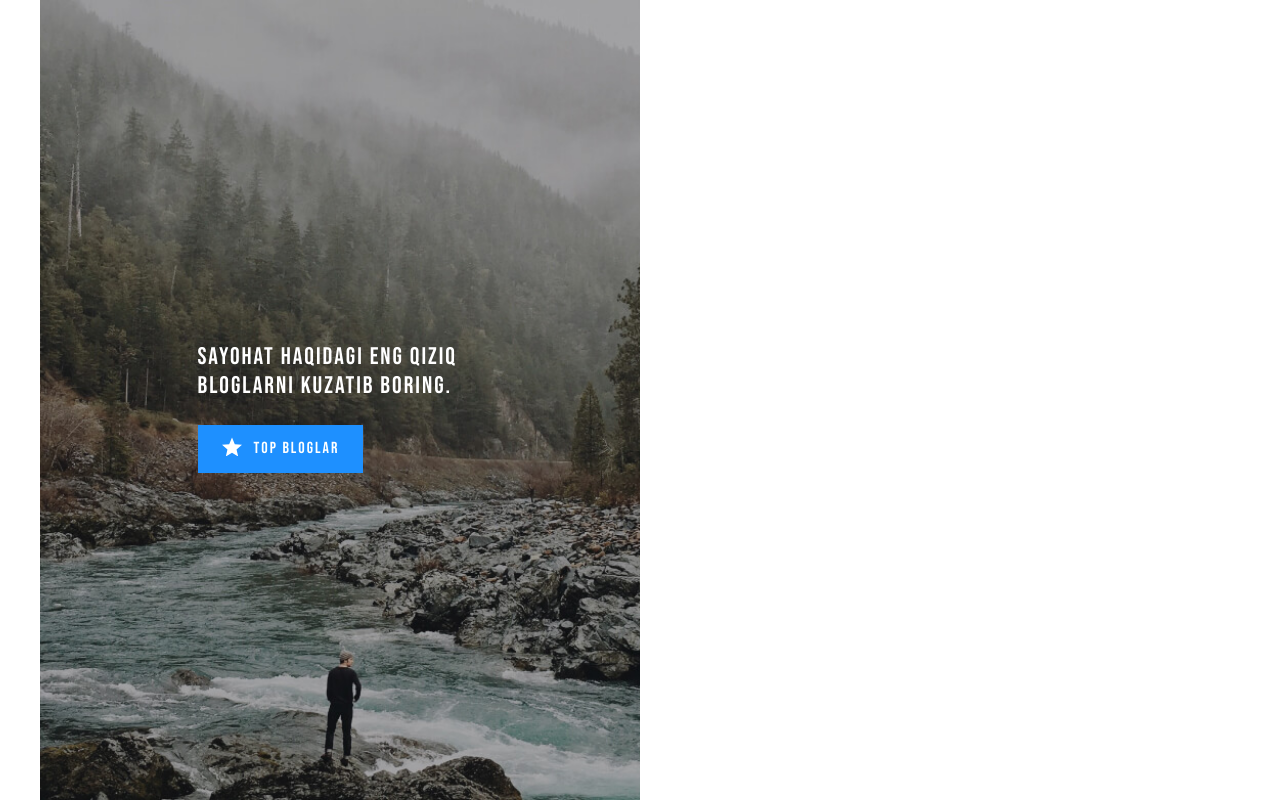
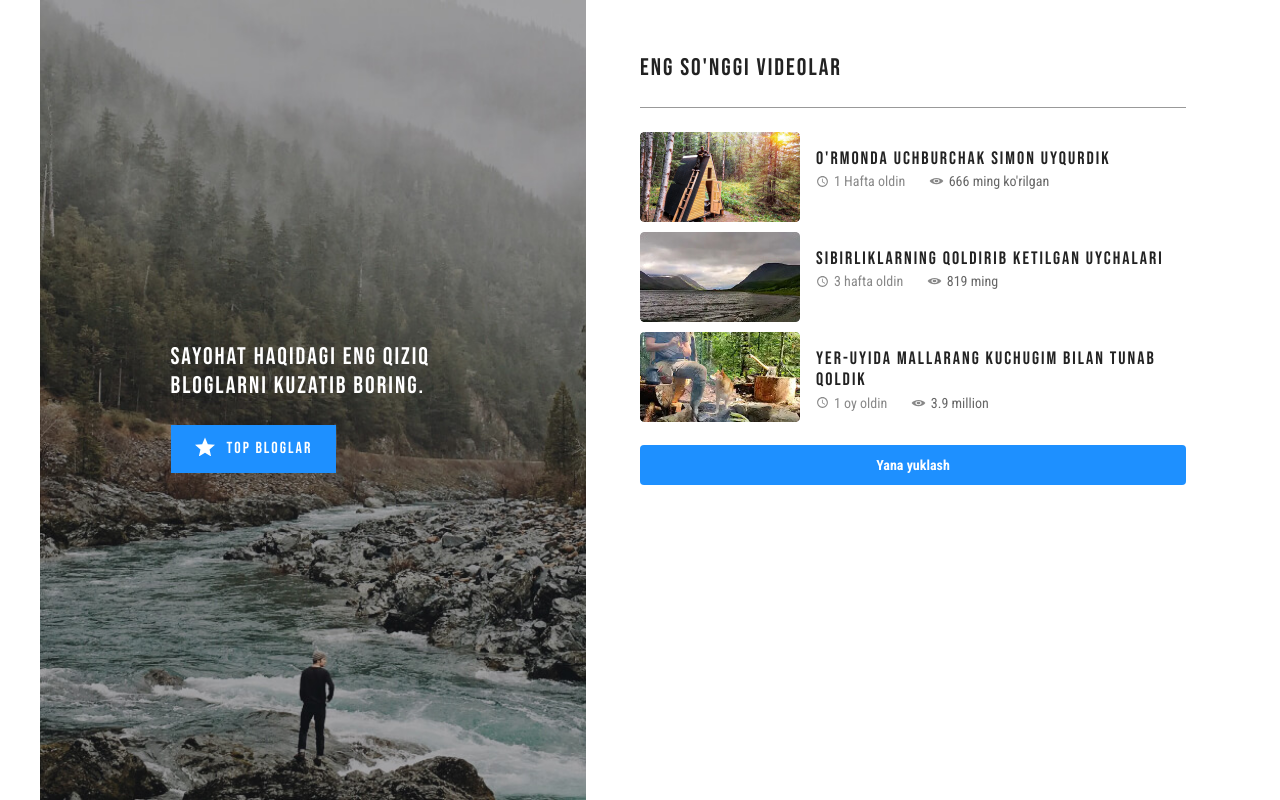
Before and after one commit to alimjanov666/articlesite, a plain HTML site: page index.html in a window 1280 px wide. Drawn offline with Linux system fonts and the light colour scheme.

Commit message:
site end

```diff
--- a/index.html
+++ b/index.html
@@ -28,7 +28,69 @@
         </div>
 </section>
         <!-- herosectionend -->
+<!-- videos section -->
 
+<section class="section-videos">
+<h2 class="section-videos-title">Eng so'nggi videolar </h2>
+<hr class="section-videos-hr">
+<ul class="section-videos-list">
+    <!-- section videos list item 1 -->
+    <li class="section-videos-item">
+        <img class="section-videos-item-img" src="./images/article-house.png" alt="ormondagi taxta uy" width="160" height="90">
+        <div class="section-videos-item-content">
+            <h3 class="section-videos-item-title"><a href="#">O'rmonda uchburchak simon uyqurdik</a></h3>
+            <div class="section-videos-item-content-footer">
+            <span class="section-videos-item-times">
+                <img class="times-icon" src="./images/clock-icon.svg" alt="soat iconkasi" width="13" height="13">
+                <time class="times-text" datetime="2022-02-12T14:35:00" >1 Hafta oldin</time>
+            </span>
+            <span class="section-videos-item-views">
+                <img class="views-icon" src="./images/eyes icon.svg" alt="soat iconkasi" width="14.5" height="10">
+                <span class="views-text">666 ming ko'rilgan</span>
+            </span>
+            </div>
+        </div>
+    </li>
+    <!-- section videos list item 2 -->
+    <li class="section-videos-item">
+        <img class="section-videos-item-img" src="./images/sibir.jpg" alt="sibirdagi daryo osmon qora bulut" srcset="./images/sibir.jpg 1x ./images/sibir@2x.jpg 2x" width="160" height="90">
+        <div class="section-videos-item-content">
+            <h3 class="section-videos-item-title"><a href="#">Sibirliklarning qoldirib ketilgan uychalari</a></h3>
+            <div class="section-videos-item-content-footer">
+            <span class="section-videos-item-times">
+                <img class="times-icon" src="./images/clock-icon.svg" alt="soat iconkasi" width="13" height="13">
+                <time class="times-text" datetime="2022-02-12T14:35:00" >3 hafta oldin</time>
+            </span>
+            <span class="section-videos-item-views">
+                <img class="views-icon" src="./images/eyes icon.svg" alt="soat iconkasi" width="14.5" height="10">
+                <span class="views-text">819 ming</span>
+            </span>
+            </div>
+        </div>
+    </li>
+    <!-- section videos list item 3 -->
+    <li class="section-videos-item">
+        <img class="section-videos-item-img" src="./images/man-and-dog.jpg" alt="ormon it va odam" srcset="./images/man-and-dog.jpg 1x ./images/man-and-dog@2x.jpg  2x" width="160" height="90">
+        <div class="section-videos-item-content">
+            <h3 class="section-videos-item-title"><a href="#">Yer-uyida mallarang kuchugim bilan tunab qoldik</a></h3>
+            <div class="section-videos-item-content-footer">
+            <span class="section-videos-item-times">
+                <img class="times-icon" src="./images/clock-icon.svg" alt="soat iconkasi" width="13" height="13">
+                <time class="times-text" datetime="2022-02-12T14:35:00" >1 oy oldin</time>
+            </span>
+            <span class="section-videos-item-views">
+                <img class="views-icon" src="./images/eyes icon.svg" alt="soat iconkasi" width="14.5" height="10">
+                <span class="views-text">3.9 million</span>
+            </span>
+            </div>
+        </div>
+    </li>
+</ul>
+
+<button class="section-videos-button" type="button">Yana yuklash</button>
+</section>
+
+<!-- /end videos section -->
     </main>
 </body>
 </html>
--- a/main.css
+++ b/main.css
@@ -64,6 +64,13 @@ body {
     background-color: #1e90ff;
     display: inline-block;
 }
+.hero-section-link:active {
+background-color: rgba(30, 144, 255, 0.6)
+}
+
+.hero-section-link:hover {
+    background-color: rgba(30, 144, 255, 0.8)
+}
 .hero-section-wraper {
     display: flex;
 
@@ -83,3 +90,137 @@ body {
     line-height: 24px;
 
 }
+
+/* hero section end */
+
+
+/* video section  */
+
+.section-videos {
+    width: 100%;
+    max-width: 600px;
+    background-color:#fff;
+    margin: 54px;
+}
+.section-videos-title {
+    font-weight: 400;
+    font-size: 24px;
+    line-height: 28.8px;
+    letter-spacing: 2px ;
+    margin-bottom: 24px;
+}
+.section-videos-hr {
+    background-color:#999;
+    height: 1px;
+    border: none;
+    margin-bottom: 24px;
+
+
+}
+.section-videos-list {
+    list-style-type: none;
+    margin-bottom: 23px;
+}
+
+.section-videos-item:not(:last-child) {
+    margin-bottom: 10px;
+}
+.section-videos-item {
+    display: flex;
+
+}
+.section-videos-item-img {
+    width: 160;
+    height: 90;
+    border-radius: 4px;
+    object-fit: cover;
+}
+.section-videos-item-content {
+    padding: 16px 0 0 16px;
+}
+
+.section-videos-item-title a {
+    font-weight: 400;
+    font-size: 18px;
+    line-height: 21.6px;
+    color:#222;
+    text-decoration: none;
+}
+
+.section-videos-item-title a:hover {
+    color: #1E90FF;
+}
+
+.section-videos-item-title a:active {
+    color:
+    rgba(30, 144, 255, 0.6);
+}
+
+.section-videos-item-title {
+    font-weight: 400;
+    font-size: 18px;
+    line-height: 21.6px;
+    margin-bottom: 4px;
+}
+.section-videos-item-content-footer {
+    display: flex;
+    align-items:center;
+}
+.section-videos-item-times {
+    display: flex;
+    align-items:center;
+    margin-right: 24px;
+}
+.times-icon {
+    width: 13px;
+    height: 13px;
+    object-fit: contain;
+    margin-right: 5px;
+}
+.times-text,
+.views-text {
+    color:#888;
+    font-weight: 400;
+    font-size: 14px;
+    line-height: 16px;
+    letter-spacing: normal;
+    font-family: 'Roboto Condensed', 'Arial', sans-serif;
+}
+.section-videos-item-views {
+    display: flex;
+    align-items:center;
+}
+.views-icon {
+    width: 14.5px;
+    height: 10px;
+    margin-right: 5px;
+
+}
+.views-text {
+    color: #666;
+}
+
+
+.section-videos-button {
+    width: 100%;
+    border-radius: 4px;
+    font-size: 14px;
+    line-height: 16px;
+    text-align: center;
+    font-weight: 700;
+    border: none;
+    cursor: pointer;
+    display: block;
+    background-color:#1e90ff;
+    padding: 12px;
+    color: #fff;
+    font-family: 'Roboto Condensed', 'Arial', sans-serif;
+}
+
+.section-videos-button:hover {
+    background-color:rgba(30, 144, 255, 0.8)
+}
+
+.section-vides-button:active {
+    background-color: rgba(30, 144, 255, 0.6);
+}
```
Also changed, not shown: images/article-house.png (added), images/clock-icon.svg (added), images/eyes icon.svg (added), images/man-and-dog.jpg (added), images/man-and-dog@2x.jpg (added), images/sibir.jpg (added), images/sibir@2x.jpg (added).
